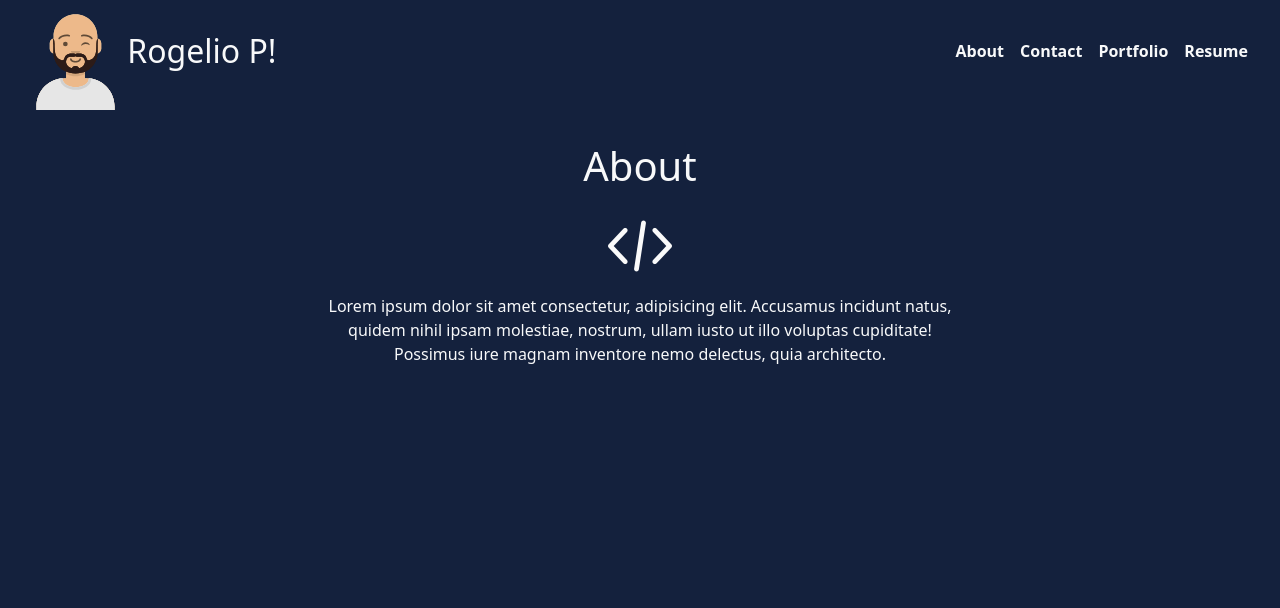
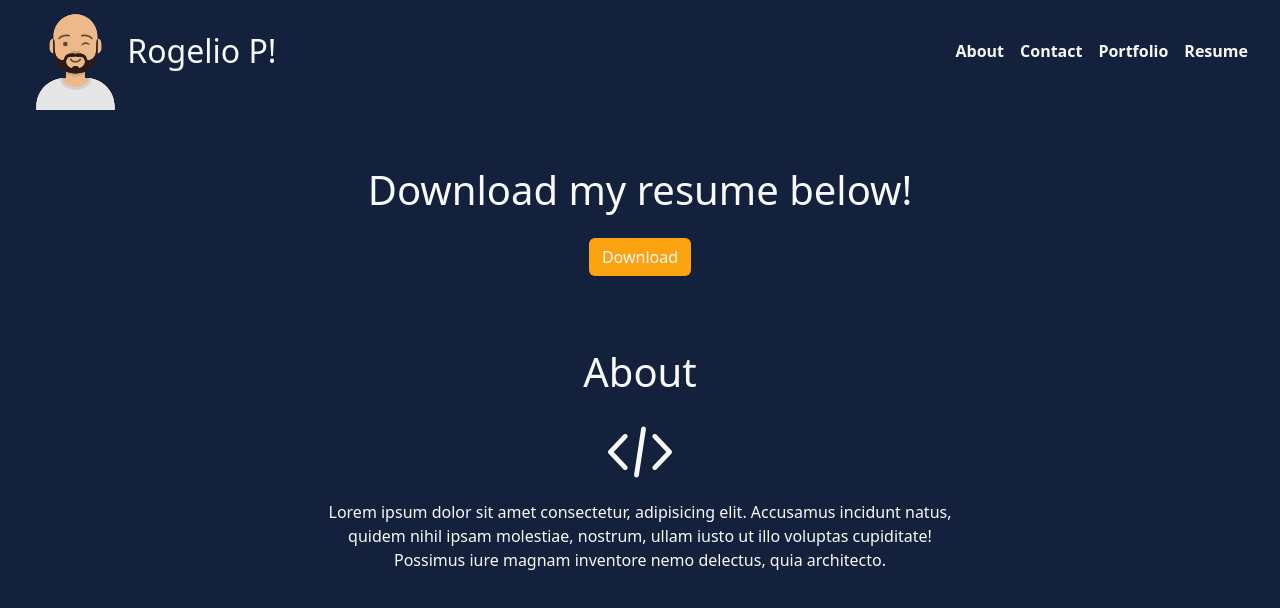
Before and after one commit to realnifty/react-portfolio, a React (Create React App) app: page / in a window 1280 px wide. Both pictures are taken after a click on the element "Resume". Shown: the top 608 px of the page. Built offline with nearby package versions, Linux system fonts and the light colour scheme.

Commit message:
resume component

```diff
--- a/src/App.js
+++ b/src/App.js
@@ -3,6 +3,7 @@ import Nav from "./components/Nav";
 import About from "./components/About";
 import Contact from "./components/Contact";
 import Portfolio from "./components/Portfolio";
+import Resume from "./components/Resume";
 
 function App() {
   const [tabs] = useState([
@@ -24,9 +25,9 @@ function App() {
     if (currentTab === tabs[0]) {
       return <Portfolio />;
     }
-    // if (currentPage === "Resume") {
-    //   return <Resume />;
-    // }
+    if (currentTab === tabs[1]) {
+      return <Resume />;
+    }
   };
 
   return (
--- /dev/null
+++ b/src/components/Resume/index.js
@@ -0,0 +1,16 @@
+import React from 'react';
+import resume from "../../assets/files/resume-sample.pdf";
+
+function Resume() {
+
+    return (
+        <div>
+            <div className="text-light w-50 mx-auto text-center my-5">
+                <h1 className="my-4">Download my resume below!</h1>
+                <a href={resume}><button className="btn submit text-light" download="Sample Resume">Download</button></a>
+            </div>
+        </div>
+    )
+}
+
+export default Resume;
```
